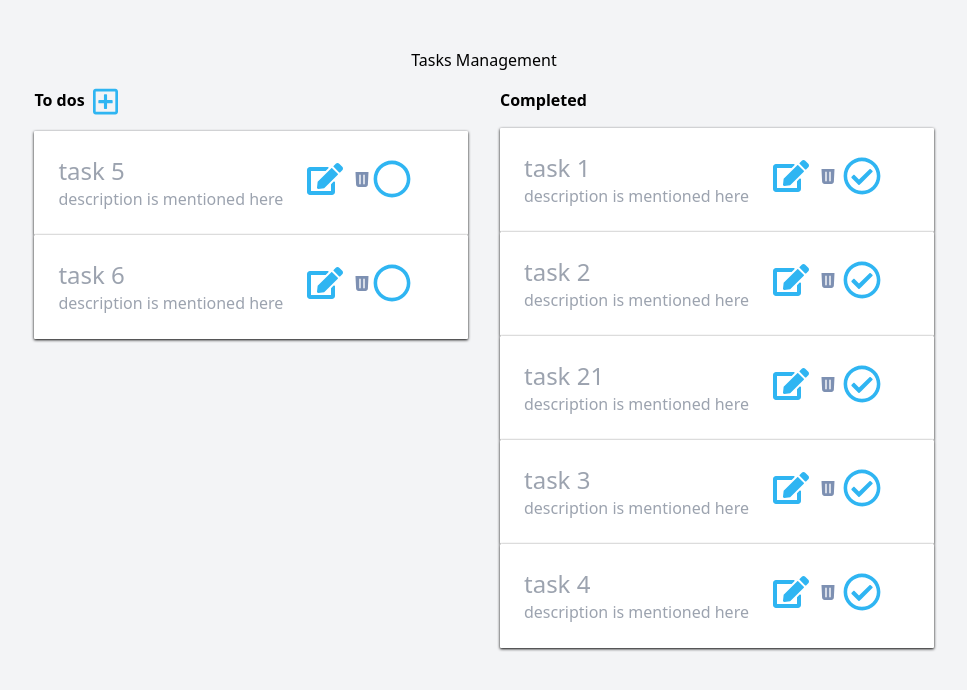
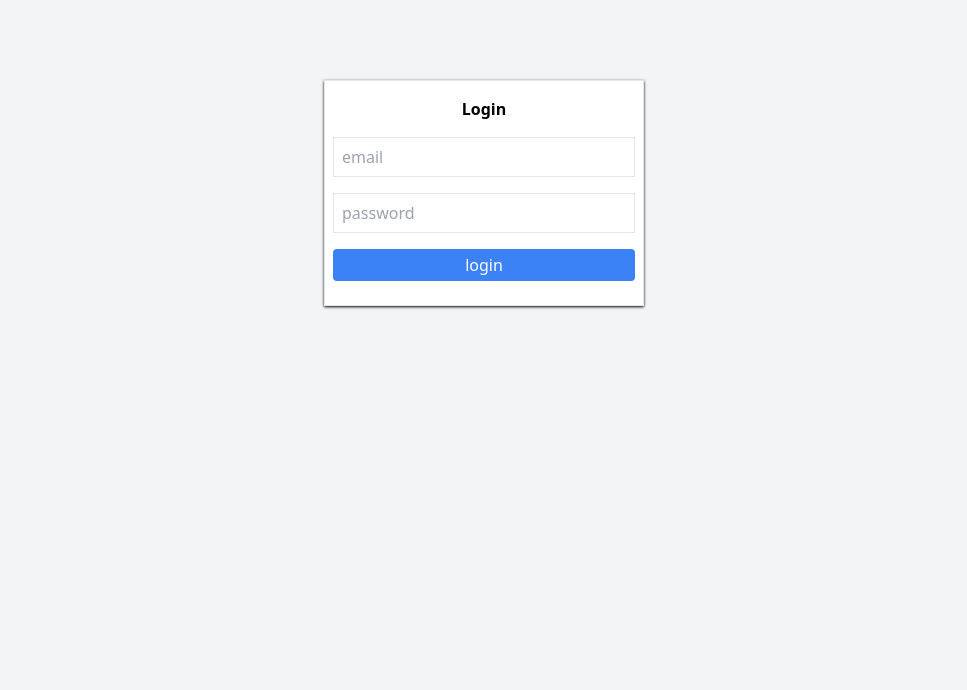
Before and after one commit to vyombangwal/daily-tasks, a React (Create React App) app: page / in a window 1280 px wide. Shown: the top 690 px of the page, without its empty margins (156-1123 px from the left). Built offline with nearby package versions, Linux system fonts and the light colour scheme.

Commit message:
Login form with API

```diff
--- a/package.json
+++ b/package.json
@@ -7,6 +7,7 @@
     "@testing-library/jest-dom": "^5.15.0",
     "@testing-library/react": "^11.2.7",
     "@testing-library/user-event": "^12.8.3",
+    "axios": "^0.24.0",
     "react": "^17.0.2",
     "react-dom": "^17.0.2",
     "react-scripts": "4.0.3",
--- a/src/App.js
+++ b/src/App.js
@@ -1,7 +1,8 @@
 import "./App.css";
-import React, { useState } from "react";
+import React, { useState, useEffect } from "react";
 import Index from "./Components/Index";
 import { TasksContextProvider } from "./Components/TaskContext";
+import Login from "./Login";
 
 function App() {
   const defaultTasks = [
@@ -41,6 +42,7 @@ function App() {
       isCompleted: false,
     },
   ];
+  const [token, setToken] = useState(null);
   const [tasks, setTasks] = useState(defaultTasks);
   const addTaskHandler = (taskData) => {
     setTasks([taskData, ...tasks]);
@@ -59,6 +61,9 @@ function App() {
       setTasks([...tasksNew]);
     }
   };
+  const editTokenHandler = (rawToken) => {
+    rawToken === undefined ? setToken(null) : setToken(rawToken);
+  };
 
   return (
     <div className="App h-screen bg-gray-100 font-sans">
@@ -68,11 +73,10 @@ function App() {
           addTaskHandler,
           editTaskHandler,
           deleteTaskHandler,
+          editTokenHandler,
         }}
       >
-        <div>
-          <Index items={tasks} />
-        </div>
+        {token === null ? <Login /> : <Index items={tasks} />}
       </TasksContextProvider>
     </div>
   );
--- a/src/Components/PrimaryButton.jsx
+++ b/src/Components/PrimaryButton.jsx
@@ -6,7 +6,7 @@ const PrimaryButton = (props) => {
     props.className;
   return (
     <div>
-      <button type={props.type} className={classes}>
+      <button type={props.type} className={classes} onClick={props.onClick}>
         {props.value}
       </button>
     </div>
--- /dev/null
+++ b/src/Login.jsx
@@ -0,0 +1,74 @@
+import React, { useState, useContext } from "react";
+import Card from "./Components/Card";
+import PrimaryButton from "./Components/PrimaryButton";
+import TasksContext from "./Components/TaskContext";
+
+const Login = () => {
+  const { editTokenHandler } = useContext(TasksContext);
+
+  const [email, SetEmail] = useState("");
+  const [password, SetPassword] = useState("");
+  const emailChangeHandler = (event) => SetEmail(event.target.value);
+  const passwordChangeHandler = (event) => SetPassword(event.target.value);
+
+  const handleSubmit = () => {
+    const url = "http://daily-tasks.test/api/login";
+    const headers = {
+      "Content-Type": "application/json",
+      Accept: "application/json",
+    };
+    let body = {
+      userid: email,
+      password: password,
+    };
+    fetch(url, {
+      method: "POST",
+      headers,
+      body: JSON.stringify(body),
+    })
+      .then((response) => response.json())
+      .then((response) => editTokenHandler(response.token));
+  };
+  return (
+    <div className="pt-20">
+      <Card className="w-80 mx-auto my-auto relative justify-items-center">
+        <form className="bg-white w-80  border border-1 mx-auto justify-center">
+          <div className="pt-2 pb-4">
+            <div className="flex justify-center p-2">
+              <h1 className="font-bold ">Login</h1>
+            </div>
+            <div className="p-2">
+              <input
+                type="text"
+                placeholder="email"
+                className="border w-full pl-2 h-10"
+                value={email}
+                onChange={emailChangeHandler}
+              />
+            </div>
+            <div className="p-2">
+              <input
+                type="password"
+                placeholder="password"
+                className="border w-full pl-2 h-10"
+                value={password}
+                onChange={passwordChangeHandler}
+              />
+            </div>
+
+            <div className="p-2">
+              <PrimaryButton
+                type="button"
+                onClick={handleSubmit}
+                className=""
+                value="login"
+              />
+            </div>
+          </div>
+        </form>
+      </Card>
+    </div>
+  );
+};
+
+export default Login;
```
Also changed, not shown: 1 other file (tests, documents, lock files or other folders).
